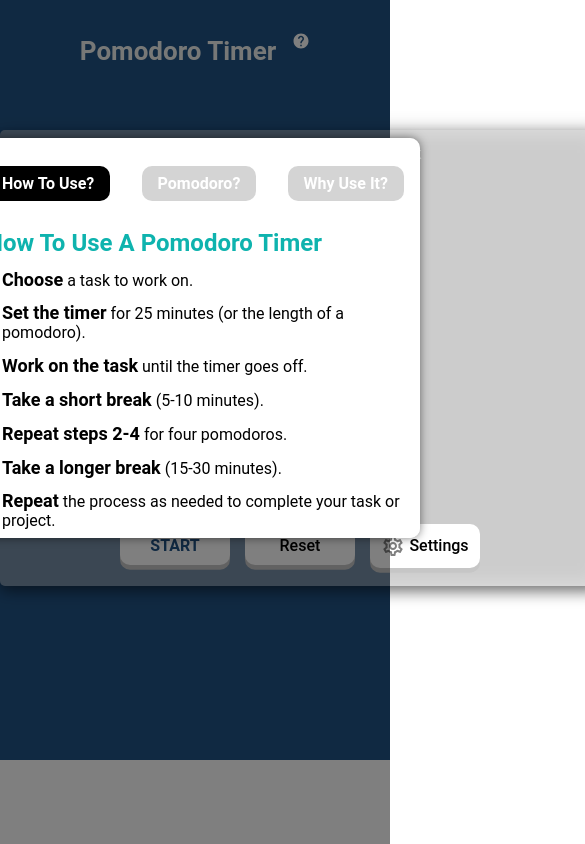
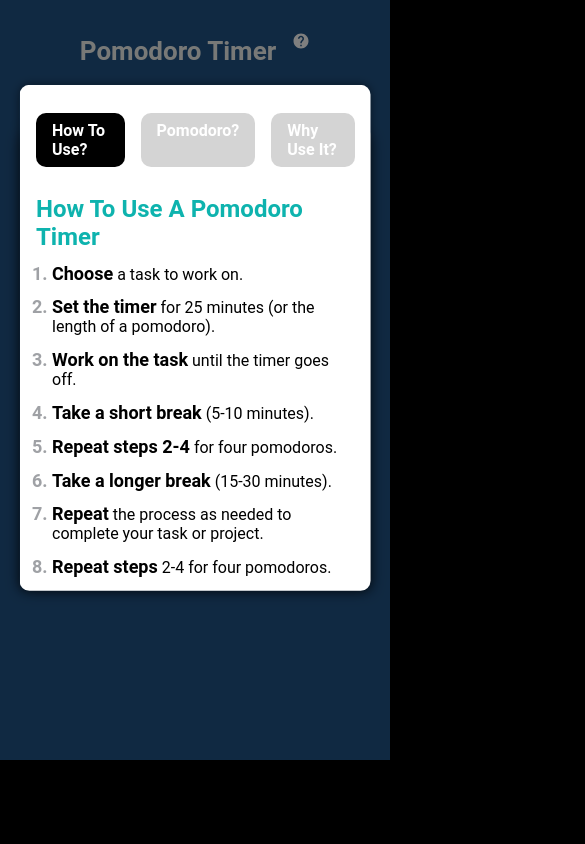
Before and after one commit to KendallTHampton/pomodoro, a React (Create React App) app: page / in a window 390 px wide. Both pictures are taken after a click on the icon 301 px from the left and 41 px from the top of the page. Shown: the whole page, 585 px wide, since content can reach past the window. Built offline with nearby package versions, Linux system fonts and the light colour scheme.

Commit message:
mobile responsive

```diff
--- a/src/App.css
+++ b/src/App.css
@@ -31,9 +31,15 @@ p {
 body {
   font-family: Verdana, Geneva, Tahoma, sans-serif;
   color: var(--main-text-color);
+  background: #000;
+  height: 100vh;
+  width: 100vw;
 }
 
-.main {}
+.main {
+  height: 100vh;
+  width: 100vw;
+}
 
 ol {
   margin: 0;
@@ -52,6 +58,11 @@ li {
   gap: 1rem;
   margin: 0 auto;
   padding: 1rem 0;
+}
+
+.header h1 {
+  padding: 0;
+  margin: 0;
 }
 
 
--- a/src/components/Modals/ColorModal.css
+++ b/src/components/Modals/ColorModal.css
@@ -30,3 +30,17 @@
     opacity: .8;
     transition: .2s;
 }
+
+
+@media screen and (max-width: 768px) {
+    .palette {
+        grid-template-columns: repeat(4, auto);
+    }
+}
+
+
+@media screen and (max-width: 480px) {
+    .palette {
+        grid-template-columns: repeat(3, auto);
+    }
+}
--- a/src/components/Pomodoro.css
+++ b/src/components/Pomodoro.css
@@ -110,6 +110,22 @@
 }
 
 @media screen and (max-width: 768px) {
+    .pomodoro-container {
+        width: 75%;
+        height: 60%;
+        display: flex;
+        flex-direction: column;
+        align-items: center;
+
+    }
+
+
+
+    .settings-button {
+        width: 100px;
+    }
+
+
     .time-display {
         width: 200px;
         height: 200px;
@@ -138,3 +154,43 @@
     }
 
 }
+
+@media screen and (max-width: 480px) {
+    .pomodoro-container {
+        width: 90%;
+        height: 60%;
+    }
+
+    .settings-button {
+        width: 100px;
+        color: rgb(0, 0, 0);
+    }
+
+    .time-display {
+        width: 200px;
+        height: 200px;
+    }
+
+    .time-display h1 {
+        font-size: 45px;
+    }
+
+    .time-display h2 {
+        font-size: 40px;
+    }
+
+    .pomodoro-actions button {
+        font-size: 16px;
+        padding: 10px;
+    }
+
+    .pomodoro-actions {
+        gap: 15px;
+
+    }
+
+    .pomodoro-container {
+        padding: 10px 0px;
+    }
+
+}
--- a/src/ui/Modal.css
+++ b/src/ui/Modal.css
@@ -27,12 +27,12 @@
 
 .color__overlay {
     color: black;
-    position: fixed;
+    position: absolute;
     top: 40%;
     left: 50%;
     transform: translate(-50%, -50%);
-    height: auto;
-    width: auto;
+    height: 50%;
+    width: 60%;
     background-color: rgb(255, 255, 255);
     border-radius: 10px;
     box-shadow: 0 0 10px 0 rgba(0, 0, 0, 0.5);
@@ -42,4 +42,17 @@
 
 
 
-.c {}
+@media screen and (max-width: 768px) {
+    .modal__overlay {
+        width: 70%;
+        height: 60%;
+    }
+
+}
+
+@media screen and (max-width: 480px) {
+    .modal__overlay {
+        width: 90%;
+        height: 60%;
+    }
+}
```
